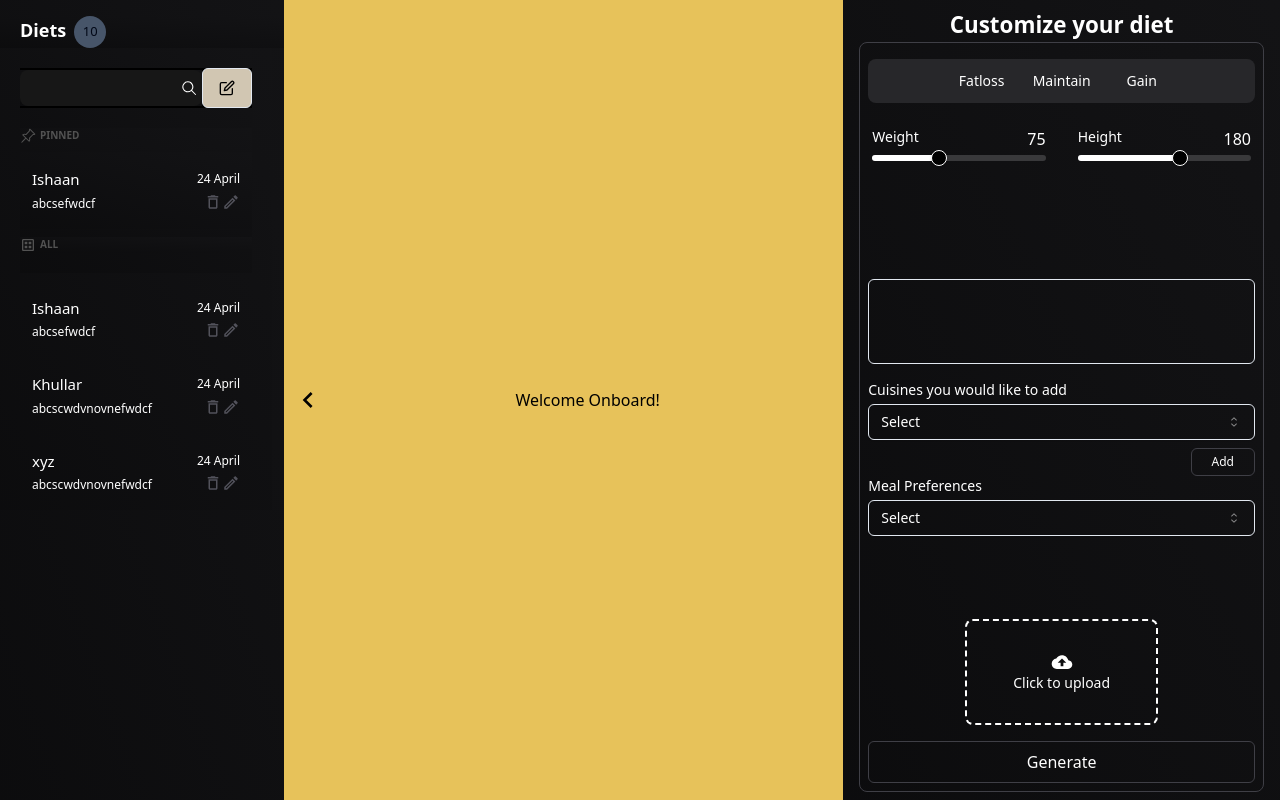
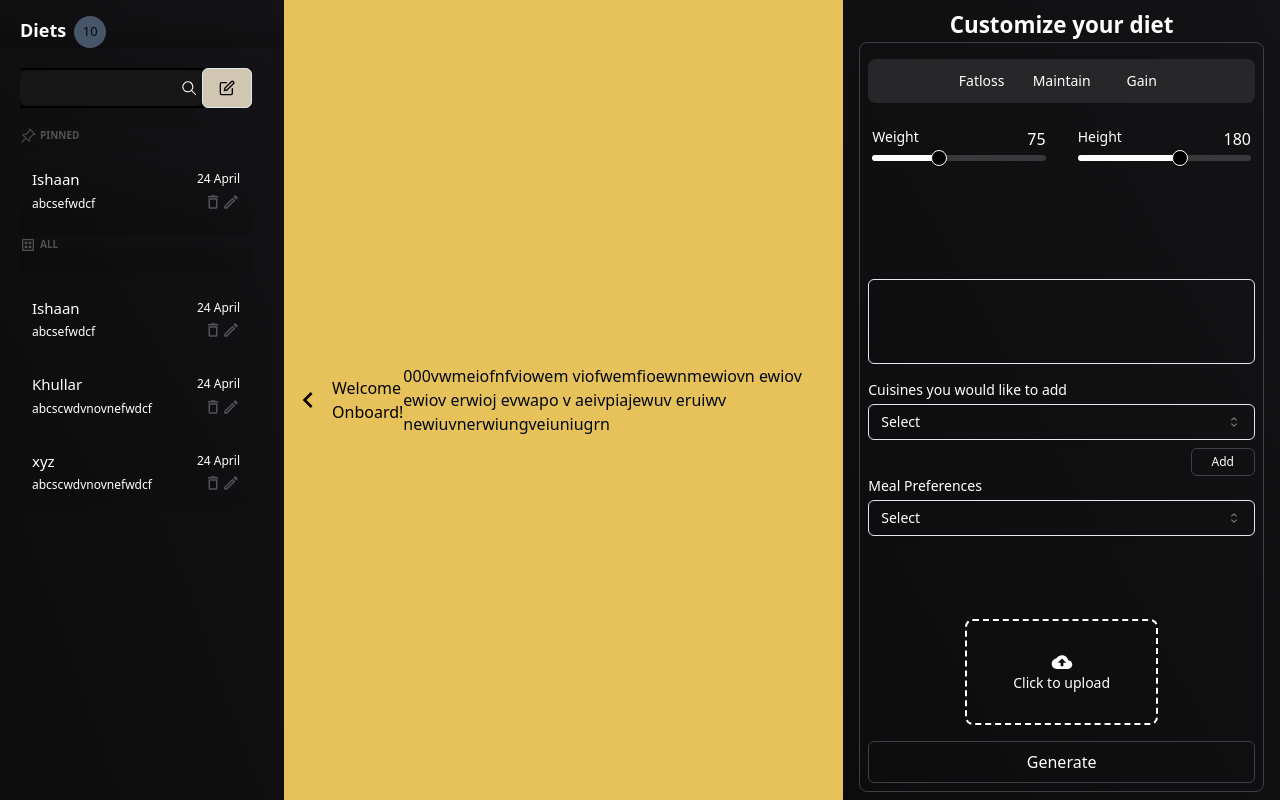
Before and after one commit to ishk9/getYourDiet, a Next.js app in the folder client/: page /Home in a window 1280 px wide. Built offline with nearby package versions, Linux system fonts and the light colour scheme.

Commit message:
Feature: Displayed history of chats

```diff
--- a/client/app/Home/page.js
+++ b/client/app/Home/page.js
@@ -4,8 +4,11 @@ import History from '@/components/History';
 import { MdOutlineKeyboardArrowRight, MdOutlineKeyboardArrowLeft } from "react-icons/md";
 import UserInputSection from '@/components/UserInputSection';
 import { useAuth0 } from "@auth0/auth0-react";
+import useStore from '../store';
 
 export default function Home() {
+
+    const { activeChat, list } = useStore();
     const [historyOpen, setHistoryOpen] = useState(true);
     const { user } = useAuth0();
     const toggleHistory = () => {
@@ -49,6 +52,7 @@ export default function Home() {
             {/* Diet Formation Section */}
             <div className={`${historyOpen ? "md:w-3/5" : "w-full"} flex justify-center items-center`}>
                 <h1 className='text-black'>Welcome Onboard!</h1>
+                <p>{list[activeChat].about}</p>
             </div>
 
             <div className={`md:w-3/6 flex flex-col justify-evenly items-center bg-black bg-gradient-to-tr from-zinc-900/50 to-zinc-700/30 transition-width w-3/5 py-2 p-4`}>
```
